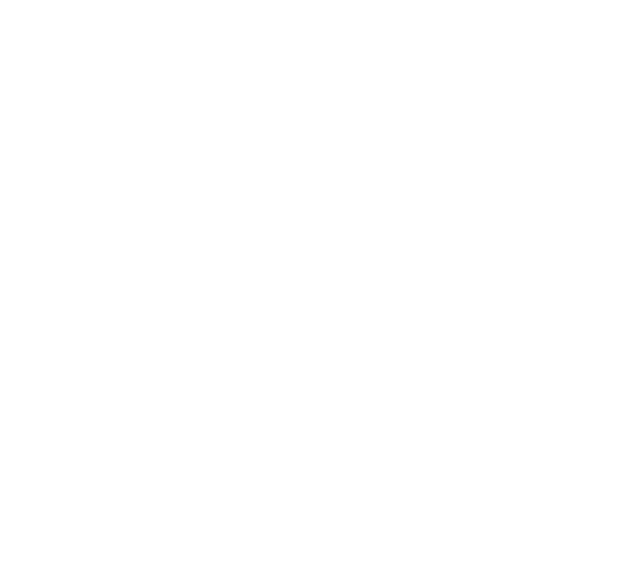
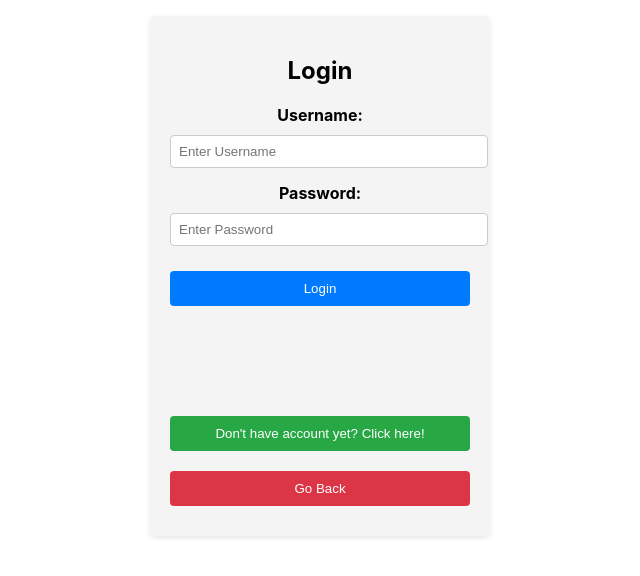
Before and after one commit to madduf-last-dance/frontend, a React (Create React App) app: page /login in a window 1280 px wide. Before the commit this address had no page. Shown: the part 124-700 px from the top of the page, without its empty margins (320-960 px from the left). Built offline with nearby package versions, Linux system fonts and the light colour scheme.

Commit message:
feat: added new login page

```diff
--- a/src/App.js
+++ b/src/App.js
@@ -4,11 +4,15 @@
 import { BrowserRouter as Router, Route, Routes } from 'react-router-dom';
 import RandomHomeImageComponent from './components/home-image/random-home-image';
 import p1 from './components/home-image/home-images/p1.jpg';
+import Login from './components/login/login';
+import { useState } from 'react';
 
 function App() {
+
+  const [accessToken, setAccessToken] = useState('')
+
   return (
     <div className="App">
-
 
     <Router>
       <Routes>
@@ -22,6 +26,13 @@
               </div>
             }
           />
+          <Route
+            path="/login"
+            element={
+              <Login setAccessToken={setAccessToken}></Login>
+            }
+          >
+          </Route>
       </Routes>
     </Router>
 
--- /dev/null
+++ b/src/components/login/login.css
@@ -0,0 +1,91 @@
+.login-component {
+    display: flex;
+    justify-content: center;
+    align-items: center;
+    height: 100vh;
+  }
+
+  .login-form {
+    width: 300px;
+    padding: 20px;
+    background-color: #f4f4f4;
+    border-radius: 5px;
+    box-shadow: 0 2px 5px rgba(0, 0, 0, 0.1);
+  }
+
+  .login-form h2 {
+    margin-bottom: 20px;
+    text-align: center;
+  }
+
+  .login-form label {
+    display: block;
+    margin-bottom: 10px;
+  }
+
+  .login-form input {
+    width: 100%;
+    padding: 8px;
+    margin-bottom: 15px;
+    border: 1px solid #ccc;
+    border-radius: 4px;
+  }
+
+  .login-form button {
+    width: 100%;
+    padding: 10px;
+    background-color: #007bff;
+    color: #fff;
+    border: none;
+    border-radius: 4px;
+    cursor: pointer;
+  }
+
+  .login-form button:hover {
+    background-color: #0056b3;
+  }
+
+  .login-form button,
+  .go-back-button {
+    margin-top: 10px;
+  }
+
+  .go-back-button {
+    background-color: #dc3545;
+  }
+
+  .go-back-button:hover {
+    background-color: #c82333;
+  }
+
+  .button-container {
+    display: flex;
+    justify-content: space-between;
+  }
+
+  .bottom-buttons-login {
+    margin-top: 100px;
+  }
+
+  .bottom-buttons-login button {
+    width: 100%;
+    padding: 10px;
+    background-color: #28a745;
+    color: #fff;
+    border: none;
+    border-radius: 4px;
+    cursor: pointer;
+    margin-bottom: 10px;
+  }
+
+  .bottom-buttons-login button:last-child {
+    background-color: #dc3545;
+  }
+
+  .bottom-buttons-login button:hover {
+    opacity: 0.8;
+  }
+
+  .bottom-buttons-login button:last-child:hover {
+    opacity: 0.8;
+  }
--- /dev/null
+++ b/src/components/login/login.js
@@ -0,0 +1,85 @@
+import React, { useState, useEffect } from 'react';
+import { useNavigate } from 'react-router';
+import "./login.css"
+
+function Login({setAccessToken}) {
+
+    const navigation = useNavigate()
+
+    const [username, setUsername] = useState('');
+    const [password, setPassword] = useState('');
+
+    useEffect(() => {
+        localStorage.clear()
+    })
+
+    const handleLogin = async () => {
+        try {
+        const response = await fetch('http://localhost:3000/login', {
+            method: 'POST',
+            headers: {
+            'Content-Type': 'application/json',
+            },
+            body: JSON.stringify({ username, password }),
+        });
+
+        if (response.ok) {
+            const data = await response.json();
+            console.log(data)
+            localStorage.setItem('accessToken', data.accessToken);
+            //localStorage.setItem('userRole', data.userWithoutPass.roles)
+            setAccessToken(data.accessToken)
+            navigation("/")
+
+        } else {
+            console.error('Login failed');
+        }
+        } catch (error) {
+        console.error('Error during login:', error);
+        }
+    };
+
+    const goBack = () => {
+        navigation("/")
+    }
+
+    return (
+        <div className='login-component'>
+            <div className='login-form'>
+                <form>
+                    <h2>Login</h2>
+
+                    <label htmlFor="username"><b>Username:</b></label>
+                    <input
+                    type="text"
+                    id="username"
+                    required
+                    onChange={(e) => setUsername(e.target.value)}
+                    placeholder="Enter Username"></input>
+                    <br></br>
+                    <label htmlFor="username"><b>Password:</b></label>
+                    <input
+                    type="text"
+                    id="password"
+                    required
+                    onChange={(e) => setPassword(e.target.value)}
+                    placeholder="Enter Password"></input>
+                    <br></br>
+                    <button onClick={handleLogin}>Login</button>
+                </form>
+
+                <div className='bottom-buttons-login'>
+                    <button>Don't have account yet? Click here!</button>
+                    <br></br>
+                    <button onClick={goBack}>Go Back</button>
+                </div>
+
+            </div>
+
+
+        </div>
+    );
+
+};
+
+export default Login;
```
